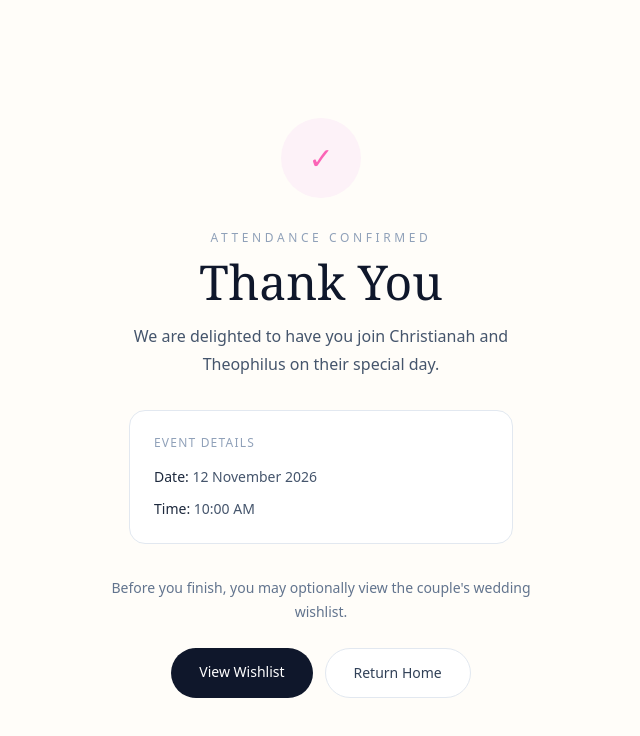
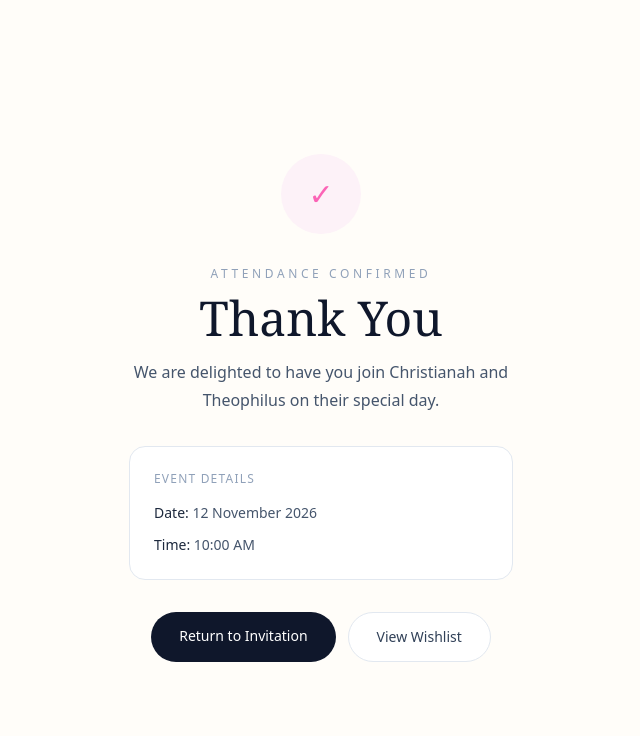
Before and after one commit to TeeCee1126/TC-26, a Next.js app: page /confirmed in a window 1280 px wide. Shown: the top 736 px of the page, without its empty margins (319-959 px from the left). Built offline with nearby package versions, Linux system fonts and the light colour scheme.

Commit message:
refactor ConfirmedPage and Home: update button layout and improve wishlist links

```diff
--- a/app/confirmed/page.tsx
+++ b/app/confirmed/page.tsx
@@ -75,24 +75,19 @@ export default function ConfirmedPage() {
             </div>
           </div>
 
-          <p className="mx-auto mt-8 max-w-md text-sm leading-6 text-slate-500">
-            Before you finish, you may optionally view the couple&apos;s
-            wedding wishlist.
-          </p>
-
-          <div className="mt-6 flex flex-col gap-3 sm:flex-row sm:justify-center">
+         <div className="mt-8 flex flex-col gap-3 sm:flex-row sm:justify-center">
   <Link
-              href="/wishlist"
+    href="/"
     className="rounded-full bg-slate-900 px-7 py-3.5 text-sm font-medium text-white transition hover:bg-slate-700"
   >
-              View Wishlist
+    Return to Invitation
   </Link>
 
   <Link
-              href="/"
+    href="/wishlist"
     className="rounded-full border border-slate-200 bg-white px-7 py-3.5 text-sm font-medium text-slate-700 transition hover:bg-slate-50"
   >
-              Return Home
+    View Wishlist
   </Link>
 </div>
         </div>
--- a/app/page.tsx
+++ b/app/page.tsx
@@ -68,6 +68,7 @@ export default function Home() {
             </div>
           </div>
 
+          <div className="flex flex-col items-center justify-center gap-3 sm:flex-row">
   <a
     href="/confirm"
     className="inline-flex items-center justify-center rounded-full bg-slate-900 px-8 py-4 text-sm font-medium text-white transition hover:bg-slate-700"
@@ -75,6 +76,13 @@ export default function Home() {
     Confirm Your Attendance
   </a>
 
+  <a
+    href="/wishlist"
+    className="inline-flex items-center justify-center rounded-full border border-slate-300 bg-white px-8 py-4 text-sm font-medium text-slate-700 transition hover:bg-slate-50"
+  >
+    View Wedding Wishlist
+  </a>
+</div>
           <div className="mt-12">
             <p className="text-xs uppercase tracking-[0.2em] text-slate-400">
               RSVP
--- a/app/wishlist/page.tsx
+++ b/app/wishlist/page.tsx
@@ -55,7 +55,7 @@ const wishlistItems = [
   description:
     "A reliable generator for backup power at home.",
   image:
-      "https://images.unsplash.com/photo-1558449033-8cf6a9b5b8d7",
+    "https://katakara.com.ng/public/uploads/all/lrhKwyoaT35iTkLPmjY0uQmOsrUlcbynIloVa4F0.jpg",
 },
   {
     id: 8,
@@ -87,7 +87,7 @@ const wishlistItems = [
   description:
     "A quality standing fan for our living space.",
   image:
-      "https://images.unsplash.com/photo-1585789579399-4d6a0a4e2d2d",
+    "https://uae.geepas.com/cdn/shop/files/GF9605__2_8f997480-22bf-4be9-a1e0-fefbb0d7f699.jpg?crop=center&height=1200&v=1751449634&width=1200",
 },
 ];
 
@@ -125,7 +125,7 @@ export default function WishlistPage() {
             >
               <div className="aspect-[4/3] overflow-hidden bg-slate-100">
                 <img
-                  src={`${item.image}?auto=format&fit=crop&w=800&q=80`}
+                  src={item.image}
                   alt={item.name}
                   className="h-full w-full object-cover transition duration-500 hover:scale-105"
                 />
```
Lines whose indentation alone changed are shown as unchanged.
